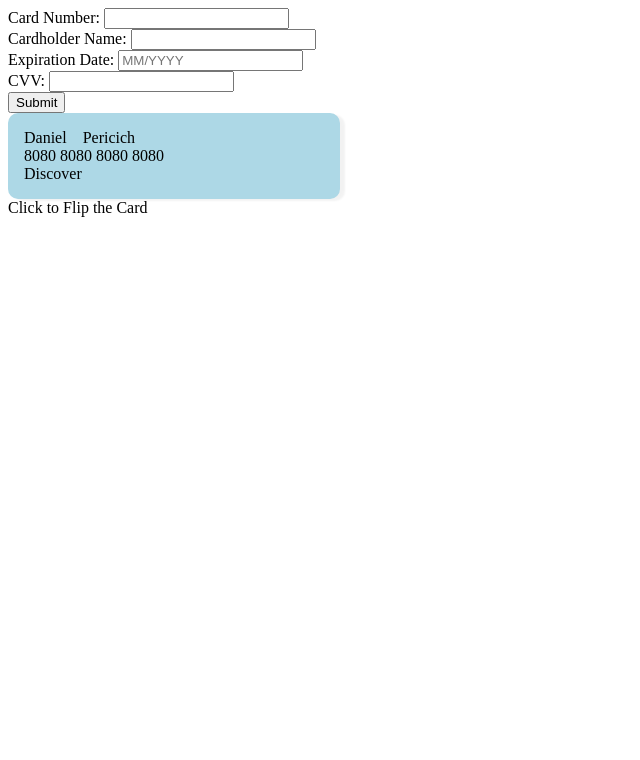
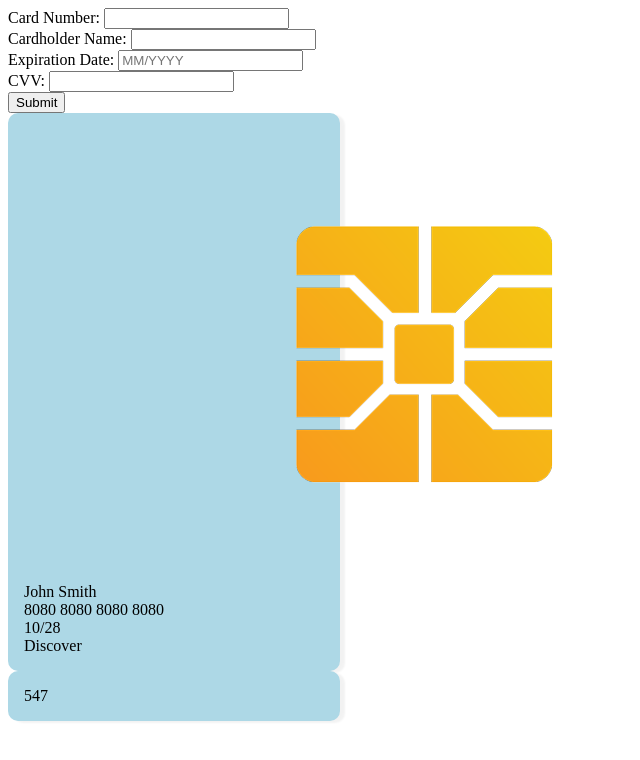
Before and after one commit to dpericich/Shopify-Custom-Components, a plain HTML site: page credit_card_index.html in a window 1280 px wide. Shown: the whole page, without its empty margins (0-640 px from the left). Drawn offline with Linux system fonts and the light colour scheme.

Commit message:
Added credit card UI component and prepopulated with dummy data

```diff
--- a/credit_card_index.html
+++ b/credit_card_index.html
@@ -35,28 +35,33 @@
       </form>
     </div>
     <!-- There will be a front card and a back card, but both will use the same card container -->
-  <div class="credit-card-container">
+    <div class="credit-card-component">
+      <div class="credit-card-container front">
+          <img src="/card-chip.png" alt="card chip" class="credit-card-chip" >
+        <div class="">
           <div class="name-container">
-      <div class="first-name">Daniel</div>
-      <div class="last-name">Pericich</div>
+            <div class="card-name">John Smith</div>
           </div>
           <div class="card-number-container">
             <div class="card-number">8080 8080 8080 8080</div>
+          </div>
+          <div class="card-expiration-container">
+            <div class="card-expiration">10/28</div>
           </div>
           <div class="card-company-container">
             <div class="card-company-name">
               Discover
             </div>
           </div>
-
+        </div>
       </div>
 
-  <div>
-    <!-- Will need to change the text on Click -->
-    <div class="button-flip" onclick="flipCard()" data-side="front">
-      Click to Flip the Card
+      <div class="credit-card-container back">
+        <div class="cvv-container">
+          547
         </div>
       </div>
+      <div>
 
   <script>
     const cardFlipButton = document.querySelector('.button-flip');
```
Lines whose indentation alone changed are shown as unchanged.
